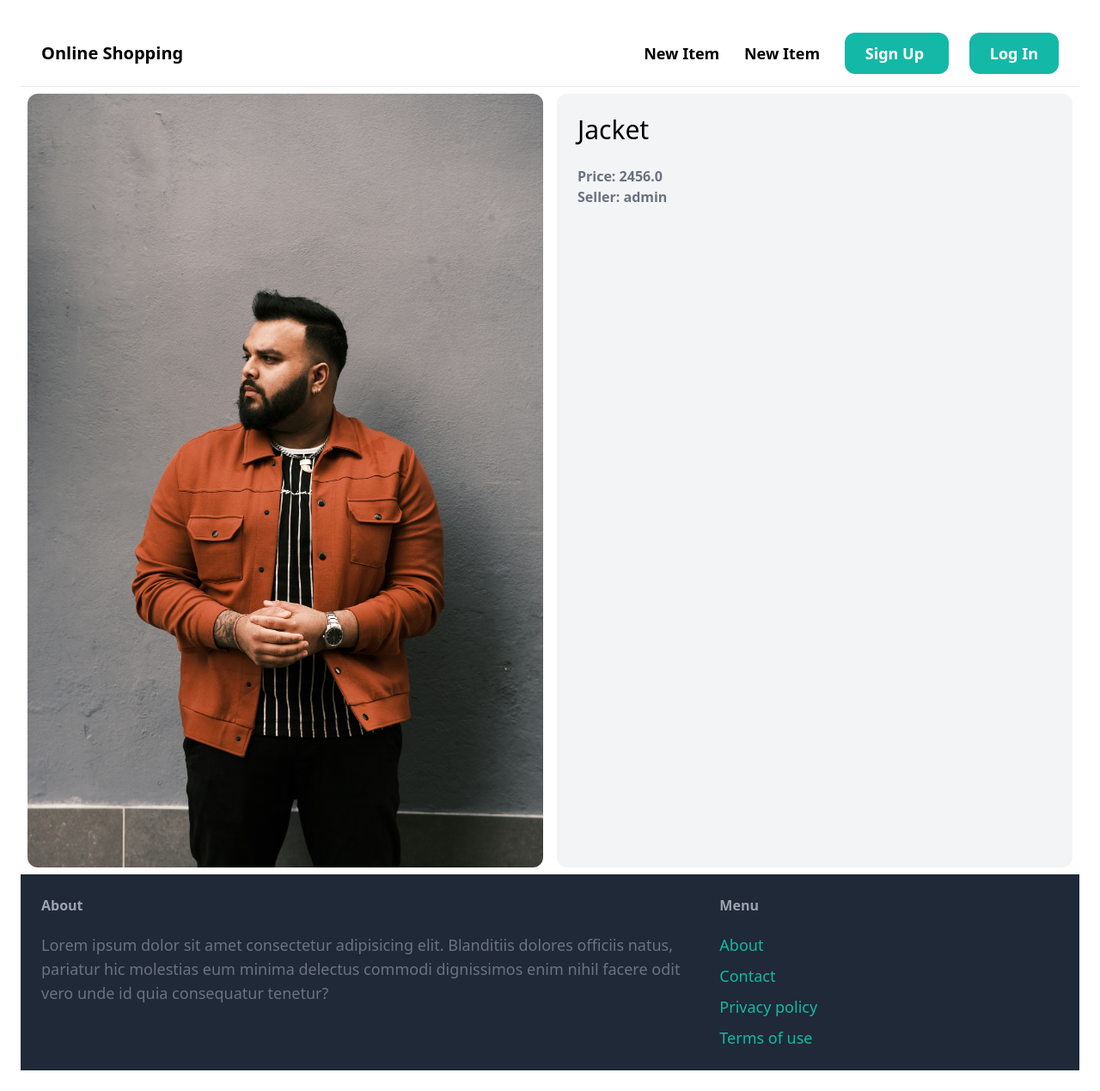
After one commit to AliHaidar322/online_shopping, a Django app: page /item/7/ in a window 1280 px wide. The commit adds this page. Shown: the whole page at 86% size. Run offline with Django 4.2, Linux system fonts and the light colour scheme; data comes from the database, SQL or seed files in the repository; both versions use the stored data as it was after the commit; some libraries are stand-ins or nearby versions.

Commit message:
Detail page added

```diff
--- a/Onlie_shopping/urls.py
+++ b/Onlie_shopping/urls.py
@@ -1,11 +1,12 @@
 from django.conf import settings
 from django.conf.urls.static import static
 from django.contrib import admin
-from django.urls import path
+from django.urls import path, include
 from core.views import index, contact
 
 urlpatterns = [
     path('', index, name='index'),
     path('contact/', contact, name='contact'),
     path('admin/', admin.site.urls),
+    path('item/', include('item.urls')),
 ]+ static(settings.MEDIA_URL, document_root=settings.MEDIA_ROOT)
--- a/core/templates/core/index.html
+++ b/core/templates/core/index.html
@@ -8,9 +8,9 @@
       <div class="grid grid-cols-3 gap-3">
           {% for item in items %}
               <div>
-                  <a href="#">
+                  <a href="{% url 'item:detail' item.id %}">
                       <div>
-                          <img src="{{ item.image.url }}" class="rounded-t-xl">
+                          <img src="{{ item.image.url }}" class=" flex rounded-t-xl w-full h-80">
                       </div>
                       <div class="p-6 bg-white rounded-b-xl">
                           <h2 class="text-2xl">{{ item.name }}</h2>
--- /dev/null
+++ b/item/templates/item/detail.html
@@ -0,0 +1,18 @@
+{% extends "core/base.html" %}
+
+{% block title%}{{ item.name }}{% endblock %}
+{% block content %}
+    <div class="flex m-1 p-1 grid grid-cols-2 gap-4">
+        <div class="grid grid-cols-1">
+            <div class="col-span-3">
+                <img src="{{item.image.url}}" class="rounded-xl h-85 w-auto">
+            </div>
+        </div>
+        <div class=" p-6 bg-gray-100 rounded-xl">
+            <h1 class="mb-6 text-3xl">{{ item.name }}</h1>
+            <p class="text-gray-500"><strong>Price: {{item.price}}</strong></p>
+            <p class="text-gray-500"><strong>Seller: {{item.created_by.username}}</strong></p>
+
+        </div>
+    </div>
+{% endblock %}
--- /dev/null
+++ b/item/urls.py
@@ -0,0 +1,9 @@
+from django.urls import path
+
+from .import views
+
+app_name = 'item'
+
+urlpatterns = [
+    path('<int:pk>/', views.detail, name = 'detail' )
+]
--- a/item/views.py
+++ b/item/views.py
@@ -1,3 +1,9 @@
-from django.shortcuts import render
+from django.shortcuts import render, get_object_or_404
+from .models import Item
 
-# Create your views here.
+def detail(request, pk):
+    item = get_object_or_404(Item, pk=pk)
+
+    return render(request, 'item/detail.html',{
+      'item': item
+    })
```
Also changed, not shown: db.sqlite3, media/item_images/benjamin-voros-X63FTIZFbZo-unsplash.jpg (added), media/item_images/marc-kleen-2bWVmVyVyns-unsplash_7h0OyhE.jpg (added), 1 other file.
